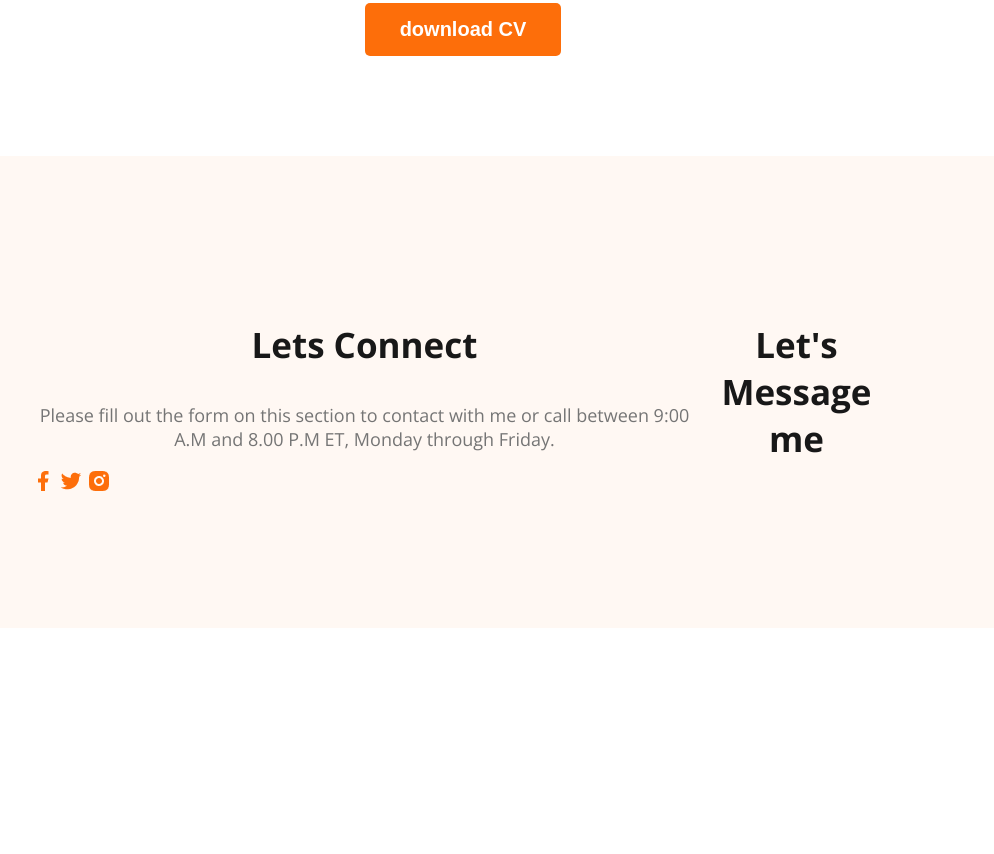
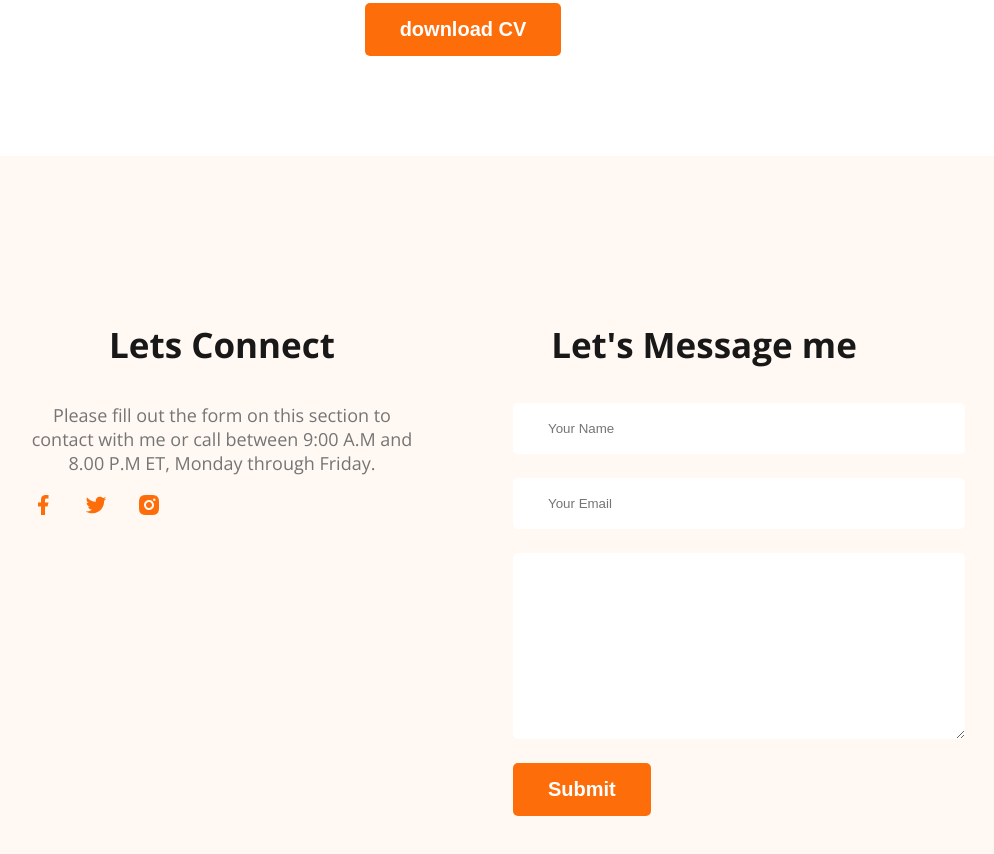
Before and after one commit to shakib2003/developer-portfolio, a plain HTML site: page index.html in a window 1280 px wide. Shown: the part 3180-4034 px from the top of the page, without its empty margins (177-1171 px from the left). Before the commit the page ends 3816 px from the top, so only its background shows below. Drawn offline with nearby package versions, Linux system fonts and the light colour scheme.

Commit message:
finished footer section with contact form

```diff
--- a/index.html
+++ b/index.html
@@ -144,6 +144,12 @@
     </div>
     <div class="footer-column">
       <h3 class="section-title">Let's Message me</h3>
+      <form class="contact" action="">
+        <input type="text" placeholder="Your Name">
+        <input type="email" name="" placeholder="Your Email" id="">
+        <textarea name="" id="" cols="30" rows="10"></textarea>
+        <input class="btn-primary" type="submit" value="Submit">
+      </form>
     </div>
   </footer>
 </body>
--- a/styles/portfolio.css
+++ b/styles/portfolio.css
@@ -174,6 +174,7 @@ main section {
   font-weight: 700;
   margin-bottom: 10px;
 }
+
 .resume-item-institute {
   margin-top: 20px;
   margin-bottom: 0px;
@@ -184,7 +185,8 @@ main section {
   font-size: 16px;
   font-weight: 400;
 }
-.resume-container hr{
+
+.resume-container hr {
   margin: 30px 0;
 }
 
@@ -194,9 +196,30 @@ main section {
 }
 
 /* footer styles */
-footer{
+footer {
   display: flex;
+  gap: 100px;
   background: #FFF8F3;
   margin-top: 100px;
   padding: 130px 200px;
 }
+
+.footer-column {
+  width: 50%;
+}
+
+.social-link a {
+  margin-right: 25px;
+}
+
+.contact input[type="text"], .contact input[type="email"],
+textarea {
+  display: block;
+  margin-bottom: 24px;
+  padding: 18px 35px;
+  color: #757575;
+  border-radius: 5px;
+  background: #FFF;
+  border: 0;
+  width: 100%;
+}
```
